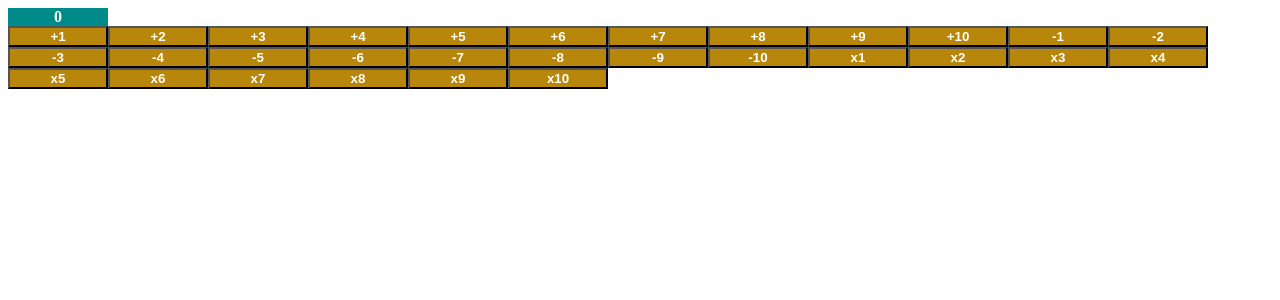
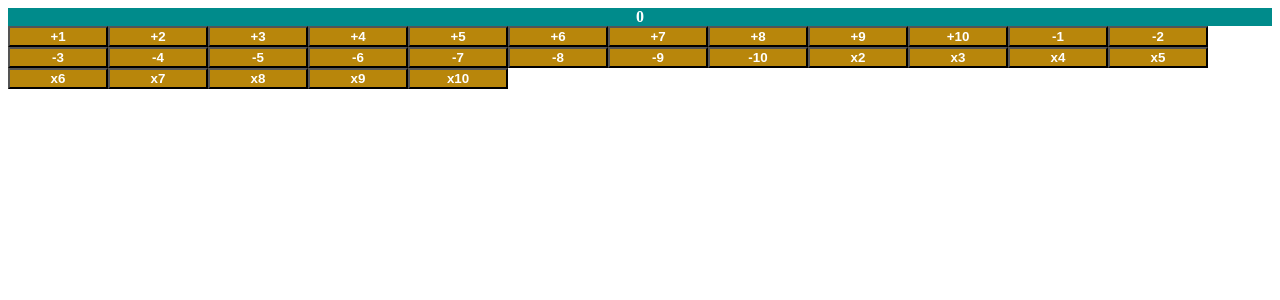
Before and after one commit to takomaru2/counter-app, a React (Vite) app: page /counter-app in a window 1280 px wide. Shown: the top 300 px of the page. Built offline with nearby package versions, Linux system fonts and the light colour scheme.

Commit message:
refactor:　numbers生成を関数に切り出し、MultiplyButtonのx1を非表示に

```diff
--- a/src/apps/counterApp/components/CounterApp/index.jsx
+++ b/src/apps/counterApp/components/CounterApp/index.jsx
@@ -3,14 +3,12 @@ import { useState } from "react";
 import { AddButton } from "../AddButton/index.jsx";
 import { MinusButton } from "../MinusButton/index.jsx";
 import { MultiplyButton } from "../MultiplyButton/index.jsx";
+import { generateNumbers } from "../../utils/generateNumbers.js";
 
 export const CounterApp = () => {
   const [count, setCount] = useState(0);
 
-  const numbers = [];
-  for (let i = 0; i < 10; i++) {
-    numbers.push(i + 1);
-  }
+  const numbers = generateNumbers();
 
   const addButtons = numbers.map((num) => (
     <AddButton num={num} count={count} setCount={setCount} />
@@ -20,9 +18,11 @@ export const CounterApp = () => {
     <MinusButton num={num} count={count} setCount={setCount} />
   ));
 
-  const multiplyButtons = numbers.map((num) => (
-    <MultiplyButton num={num} count={count} setCount={setCount} />
-  ));
+  const multiplyButtons = numbers.map((num) => {
+    if (num === 1) return;
+    return <MultiplyButton num={num} count={count} setCount={setCount} />;
+  });
+
   return (
     <div>
       <div className={styles.counter}>{count}</div>
--- a/src/apps/counterApp/components/CounterApp/index.module.scss
+++ b/src/apps/counterApp/components/CounterApp/index.module.scss
@@ -2,13 +2,5 @@
   font-weight: bold;
   color: white;
   background-color: darkcyan;
-  width: 100px;
   text-align: center;
 }
-
-.button {
-  font-weight: bold;
-  color: white;
-  background-color: darkgoldenrod;
-  width: 100px;
-}
--- /dev/null
+++ b/src/apps/counterApp/utils/generateNumbers.js
@@ -0,0 +1,7 @@
+export const generateNumbers = () => {
+  const numbers = [];
+  for (let i = 0; i < 10; i++) {
+    numbers.push(i + 1);
+  }
+  return numbers;
+};
```
